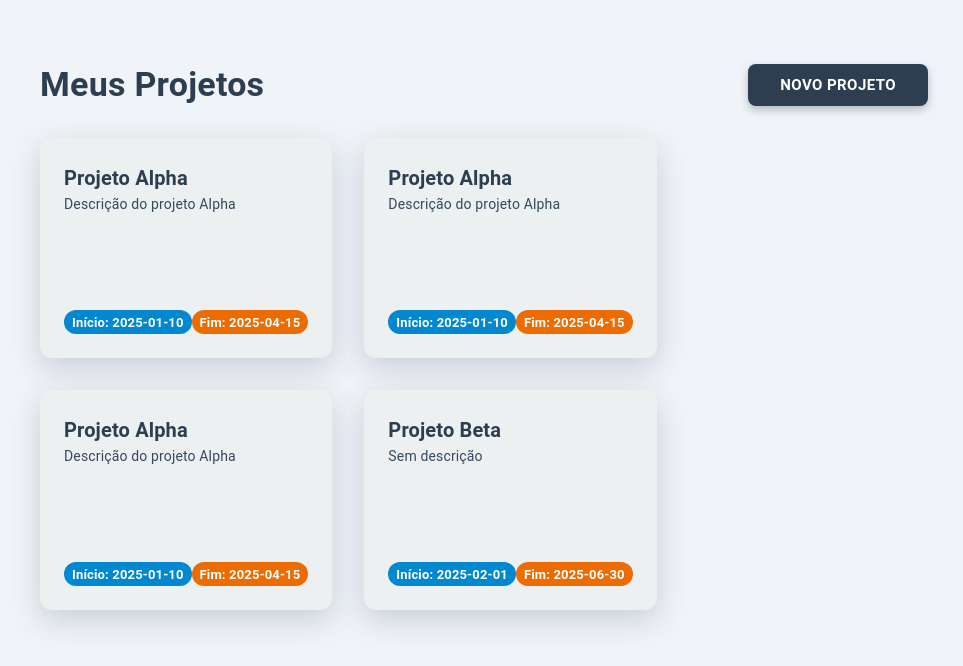
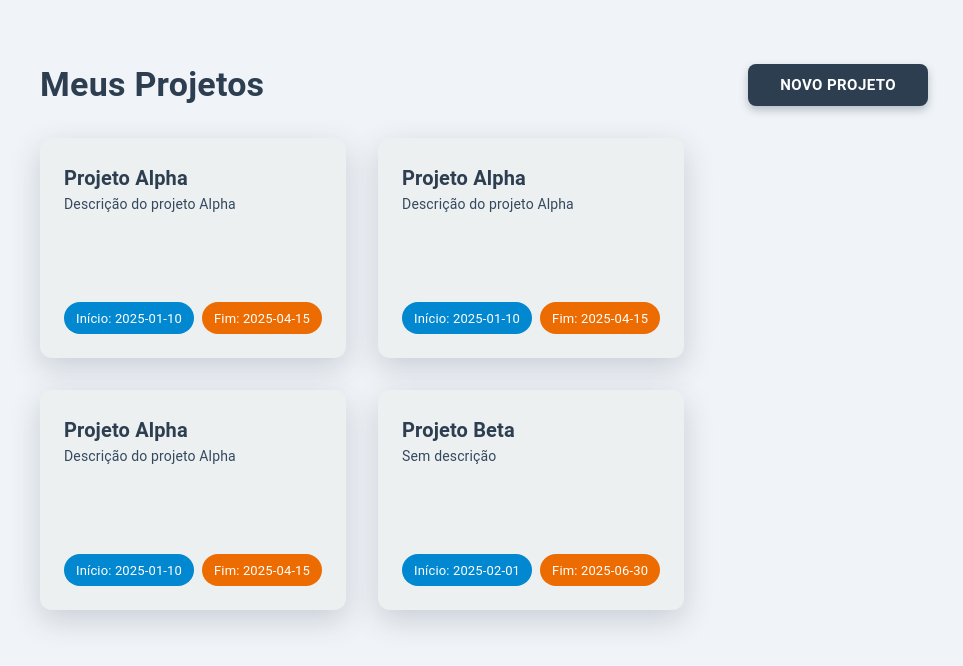
Before and after one commit to thedouglasaraujo/tasksphere, a React (Create React App) app in the folder frontend/: page /dashboard in a window 1280 px wide. Shown: the top 666 px of the page, without its empty margins (156-1119 px from the left). Built offline with nearby package versions, Linux system fonts and the light colour scheme.

Commit message:
refactor(pages): utiliza átomo ProjectDateChips no dashboard

```diff
--- a/frontend/src/pages/Dashboard/index.js
+++ b/frontend/src/pages/Dashboard/index.js
@@ -2,6 +2,7 @@ import React, { useState } from 'react'
 import { Box, Container, Typography, Button, Grid, Card, Chip } from '@mui/material'
 import { useNavigate } from 'react-router-dom'
 import styles from './styles'
+import ProjectDateChips from '../../components/atoms/ProjectDateChips'
 
 const mockProjects = [
     {
@@ -13,7 +14,7 @@ const mockProjects = [
         creator_id: 101,
         collaborators: [102, 103],
     },
-        {
+    {
         id: 1,
         name: 'Projeto Alpha',
         description: 'Descrição do projeto Alpha',
@@ -22,7 +23,7 @@ const mockProjects = [
         creator_id: 101,
         collaborators: [102, 103],
     },
-        {
+    {
         id: 1,
         name: 'Projeto Alpha',
         description: 'Descrição do projeto Alpha',
@@ -84,8 +85,10 @@ export default function Dashboard() {
                                     </Box>
 
                                     <Box display="flex" justifyContent="space-between" mt={2}>
-                                        <Chip label={`Início: ${project.start_date}`} color="info" size="small" sx={styles.chipStart} />
-                                        <Chip label={`Fim: ${project.end_date}`} color="warning" size="small" sx={styles.chipEnd} />
+                                        <ProjectDateChips
+                                            startDate={project.start_date}
+                                            endDate={project.end_date}
+                                        />
                                     </Box>
                                 </Card>
                             </Grid>
```
